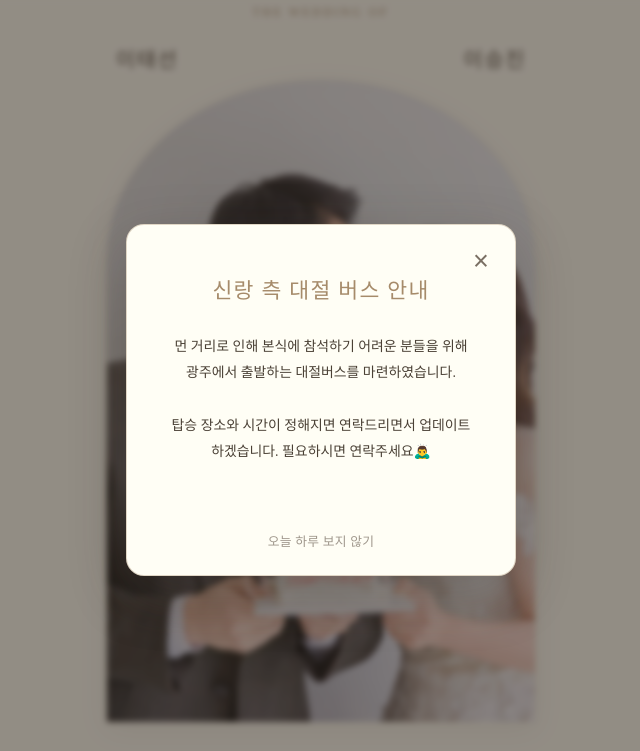
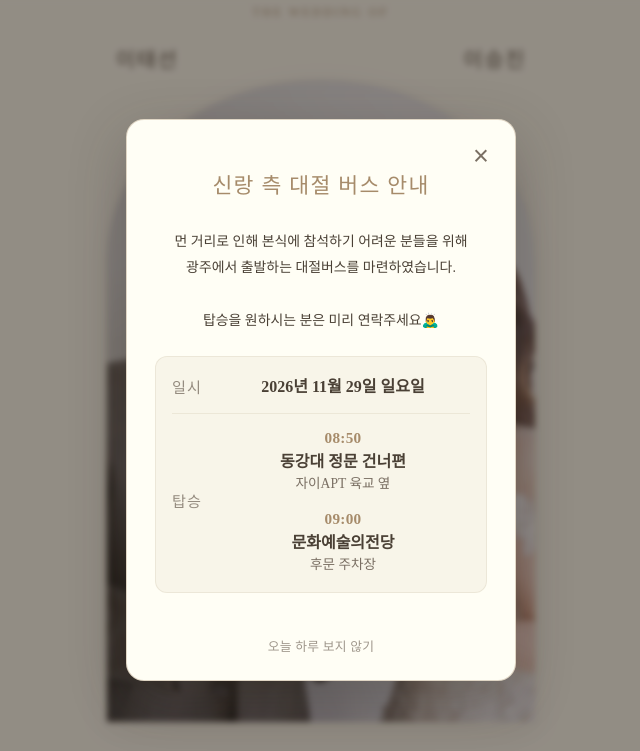
Before and after one commit to taeseon-lee/wedding, a plain HTML site: page index.html in a window 1280 px wide. Shown: the top 751 px of the page, without its empty margins (319-959 px from the left). Drawn offline with Linux system fonts and the light colour scheme.

Commit message:
feat: fill in charter bus boarding stops
대절버스 탑승 정보가 확정되어 팝업에 반영.

- 탑승지가 두 곳이라 기존의 단일 일시/장소 구조로는 담기지 않아,
  장소 행을 stops 배열 기반 탑승지 목록으로 변경
  (08:50 동강대 정문 건너편 / 09:00 문화예술의전당)
- 탑승지별로 kakaoMapUrl/naverMapUrl을 넣으면 해당 탑승지에만
  지도 버튼이 붙도록 선택 처리. 현재는 링크가 없어 미표시
- 실제 시간이 표시되므로 "장소와 시간이 정해지면 업데이트하겠습니다"
  문구를 "탑승을 원하시는 분은 미리 연락주세요"로 교체

Co-Authored-By: Claude Opus 5 <noreply@anthropic.com>

```diff
--- a/config.js
+++ b/config.js
@@ -6,19 +6,30 @@
 
 const CONFIG = {
   // 신랑 측 대절버스 안내 팝업
-  // ※ 탑승 장소·시간이 정해지면 아래 date/time/venue/지도 링크 주석을 풀고,
-  //   index.html의 .reception-modal-details 블록과
-  //   js/main.js의 상세 정보 설정부도 함께 주석을 풀어야 화면에 나옵니다.
+  // ※ stops에 탑승지를 순서대로 넣으면 그대로 렌더됩니다.
+  //   kakaoMapUrl/naverMapUrl은 선택 — 넣은 탑승지에만 지도 버튼이 붙습니다.
   charterBus: {
     title: '신랑 측 대절 버스 안내',
     message: `먼 거리로 인해 본식에 참석하기 어려운 분들을 위해 광주에서 출발하는 대절버스를 마련하였습니다.
 
-탑승 장소와 시간이 정해지면 연락드리면서 업데이트 하겠습니다. 필요하시면 연락주세요🙇‍♂️`,
-    // date: '',
-    // time: '',
-    // venue: '',
-    // kakaoMapUrl: '',
-    // naverMapUrl: ''
+탑승을 원하시는 분은 미리 연락주세요🙇‍♂️`,
+    date: '2026년 11월 29일 일요일',
+    stops: [
+      {
+        time: '08:50',
+        place: '동강대 정문 건너편',
+        detail: '자이APT 육교 옆'
+        // kakaoMapUrl: '',
+        // naverMapUrl: ''
+      },
+      {
+        time: '09:00',
+        place: '문화예술의전당',
+        detail: '후문 주차장'
+        // kakaoMapUrl: '',
+        // naverMapUrl: ''
+      }
+    ]
   },
 
   // 신부 측 피로연 안내 팝업 (2026-10-24 종료 — 보존용)
--- a/css/style.css
+++ b/css/style.css
@@ -192,6 +192,33 @@ body.reception-modal-open {
   height: 1px;
   margin: 13px 0;
   background: rgba(166, 139, 106, 0.14);
+}
+
+.charter-stop + .charter-stop {
+  margin-top: 14px;
+}
+
+.charter-stop-time {
+  color: var(--color-point);
+  font-size: 0.95rem;
+  font-weight: 600;
+  line-height: 1.5;
+  letter-spacing: 0.02em;
+}
+
+.charter-stop-place {
+  color: var(--color-text);
+  font-size: 1rem;
+  font-weight: 600;
+  line-height: 1.5;
+  word-break: keep-all;
+}
+
+.charter-stop-detail {
+  color: var(--color-text-light);
+  font-size: 0.85rem;
+  line-height: 1.5;
+  word-break: keep-all;
 }
 
 .reception-map-buttons {
--- a/index.html
+++ b/index.html
@@ -33,36 +33,21 @@
 
       <div class="reception-modal-message" id="reception-message"></div>
 
-      <!-- 탑승 장소·시간 미정이라 숨김. 확정되면 아래 주석을 풀고
-           config.js의 charterBus date/time/venue/지도 링크와
-           js/main.js의 상세 정보 설정부도 함께 주석 해제
       <div class="reception-modal-details">
         <div class="reception-detail-item">
           <span class="reception-detail-label">일시</span>
           <div class="reception-detail-content">
             <p class="reception-modal-date" id="reception-date"></p>
-            <p class="reception-modal-time" id="reception-time"></p>
           </div>
         </div>
         <div class="reception-detail-divider"></div>
         <div class="reception-detail-item">
-          <span class="reception-detail-label">장소</span>
-          <div class="reception-detail-content">
-            <p class="reception-modal-venue" id="reception-venue"></p>
-            <div class="reception-map-buttons">
-              <a id="reception-kakao-map" class="reception-map-button kakao" href="#" target="_blank" rel="noopener noreferrer">
-                <img src="images/kakao-map-icon.png" alt="" aria-hidden="true">
-                카카오맵
-              </a>
-              <a id="reception-naver-map" class="reception-map-button naver" href="#" target="_blank" rel="noopener noreferrer">
-                <img src="images/naver-map-icon.png" alt="" aria-hidden="true">
-                네이버지도
-              </a>
-            </div>
+          <span class="reception-detail-label">탑승</span>
+          <div class="reception-detail-content" id="charter-stops">
+            <!-- CONFIG.charterBus.stops에서 생성 -->
           </div>
         </div>
       </div>
-      -->
 
       <div class="reception-modal-footer">
         <button class="reception-hide-today" id="reception-hide-today" type="button">오늘 하루 보지 않기</button>
--- a/js/main.js
+++ b/js/main.js
@@ -143,13 +143,8 @@ function initReceptionModal() {
     .split('\n')
     .map(line => line ? `<p>${line}</p>` : '<br>')
     .join('');
-  // 탑승 장소·시간 미정이라 index.html의 상세 블록과 함께 주석 처리.
-  // 확정되면 config.js의 charterBus 값과 같이 주석 해제.
-  // document.getElementById('reception-date').textContent = notice.date;
-  // document.getElementById('reception-time').textContent = notice.time;
-  // document.getElementById('reception-venue').textContent = notice.venue;
-  // document.getElementById('reception-kakao-map').href = notice.kakaoMapUrl;
-  // document.getElementById('reception-naver-map').href = notice.naverMapUrl;
+  document.getElementById('reception-date').textContent = notice.date;
+  renderCharterStops(notice.stops);
 
   if (shouldShowReceptionModal()) {
     modal.hidden = false;
@@ -200,6 +195,34 @@ function closeReceptionModal() {
   window.setTimeout(() => {
     modal.hidden = true;
   }, 250);
+}
+
+function renderCharterStops(stops) {
+  const container = document.getElementById('charter-stops');
+
+  if (!container || !stops) return;
+
+  const mapButton = (url, type, label, icon) => url
+    ? `<a class="reception-map-button ${type}" href="${url}" target="_blank" rel="noopener noreferrer">
+         <img src="images/${icon}" alt="" aria-hidden="true">
+         ${label}
+       </a>`
+    : '';
+
+  container.innerHTML = stops.map(stop => {
+    const buttons = [
+      mapButton(stop.kakaoMapUrl, 'kakao', '카카오맵', 'kakao-map-icon.png'),
+      mapButton(stop.naverMapUrl, 'naver', '네이버지도', 'naver-map-icon.png')
+    ].filter(Boolean).join('');
+
+    return `
+      <div class="charter-stop">
+        <p class="charter-stop-time">${stop.time}</p>
+        <p class="charter-stop-place">${stop.place}</p>
+        ${stop.detail ? `<p class="charter-stop-detail">${stop.detail}</p>` : ''}
+        ${buttons ? `<div class="reception-map-buttons">${buttons}</div>` : ''}
+      </div>`;
+  }).join('');
 }
 
 // ============================================
```
